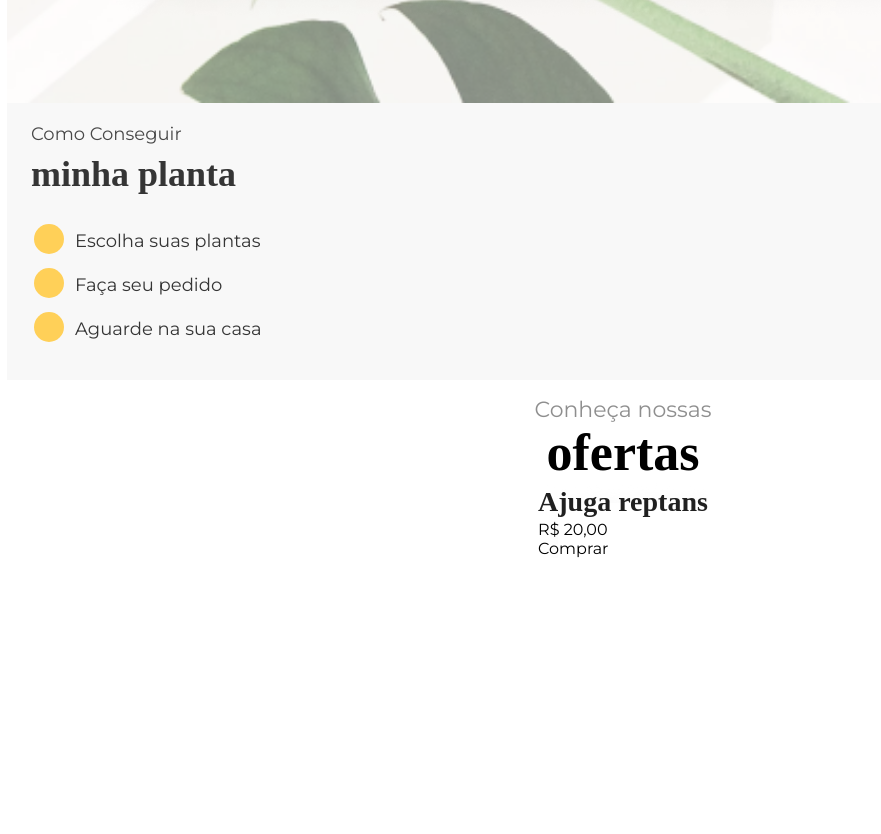
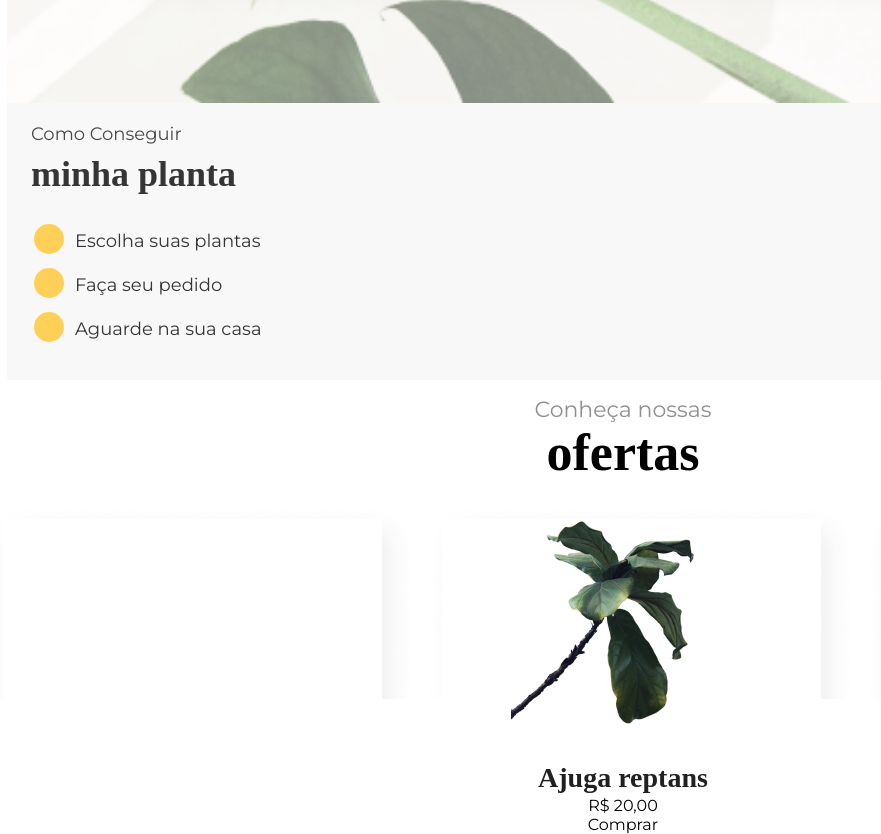
Before and after one commit to robs-am/Casa-Verde-React, a React (Vite) app: page / in a window 1280 px wide. Shown: the part 1576-2410 px from the top of the page, without its empty margins (17-898 px from the left). Before the commit the page ends 2134 px from the top, so only its background shows below. Built offline with nearby package versions, Linux system fonts and the light colour scheme; a web font is replaced by a local one.

Commit message:
add imagem primeira planta

```diff
--- a/src/pages/Homepage/Homepage.jsx
+++ b/src/pages/Homepage/Homepage.jsx
@@ -36,7 +36,7 @@ const Homepage = () => {
           img={"./images/mail.png"}
         />
         <ComoConseguir img={"./images/comoConseguir_img.png"} />
-        <Ofertas />
+        <Ofertas img={"./images/produto-01_1.png"} />
       </Body>
 
   );
--- a/src/pages/Homepage/Ofertas/Ofertas.jsx
+++ b/src/pages/Homepage/Ofertas/Ofertas.jsx
@@ -6,7 +6,7 @@ const StyleSection = styled.section`
   align-items: left;
   justify-content: center;
   flex-direction: column;
-  margin-top: 1em;
+  margin-block: 1em;
 `;
 
 const Styleh3 = styled.h3`
@@ -31,15 +31,23 @@ text-align: center;
 `;
 
 const StyleOfertas = styled.section `
-  display: flex;
-  align-items: center;
-  justify-content: center;
-  flex-direction: column;
+margin-top: 1em;
+
 
 `;
 
 const StylePlanta = styled.div `
 background-image: url(/images/bgOferta.png);
+width: 100%;
+height: 200px;
+
+  display: flex;
+  align-items: center;
+
+  flex-direction: column;
+`;
+const StylePlantaImg = styled.img`
+
 `;
 
 const StylePlantah2 = styled.h2 `
@@ -53,13 +61,14 @@ color: #202020;
 `;
 
 
-const Ofertas = () => {
+const Ofertas = ({img}) => {
   return (
     <StyleSection>
       <Styleh3>Conheça nossas</Styleh3>
       <Styleh2>ofertas</Styleh2>
       <StyleOfertas>
         <StylePlanta>
+        <StylePlantaImg img src={img} alt="Ajuga reptans" />
           <StylePlantah2>Ajuga reptans</StylePlantah2>
           <p>R$ 20,00</p>
           <p>Comprar </p>
```
Also changed, not shown: public/images/produto-01_1.png (added).
